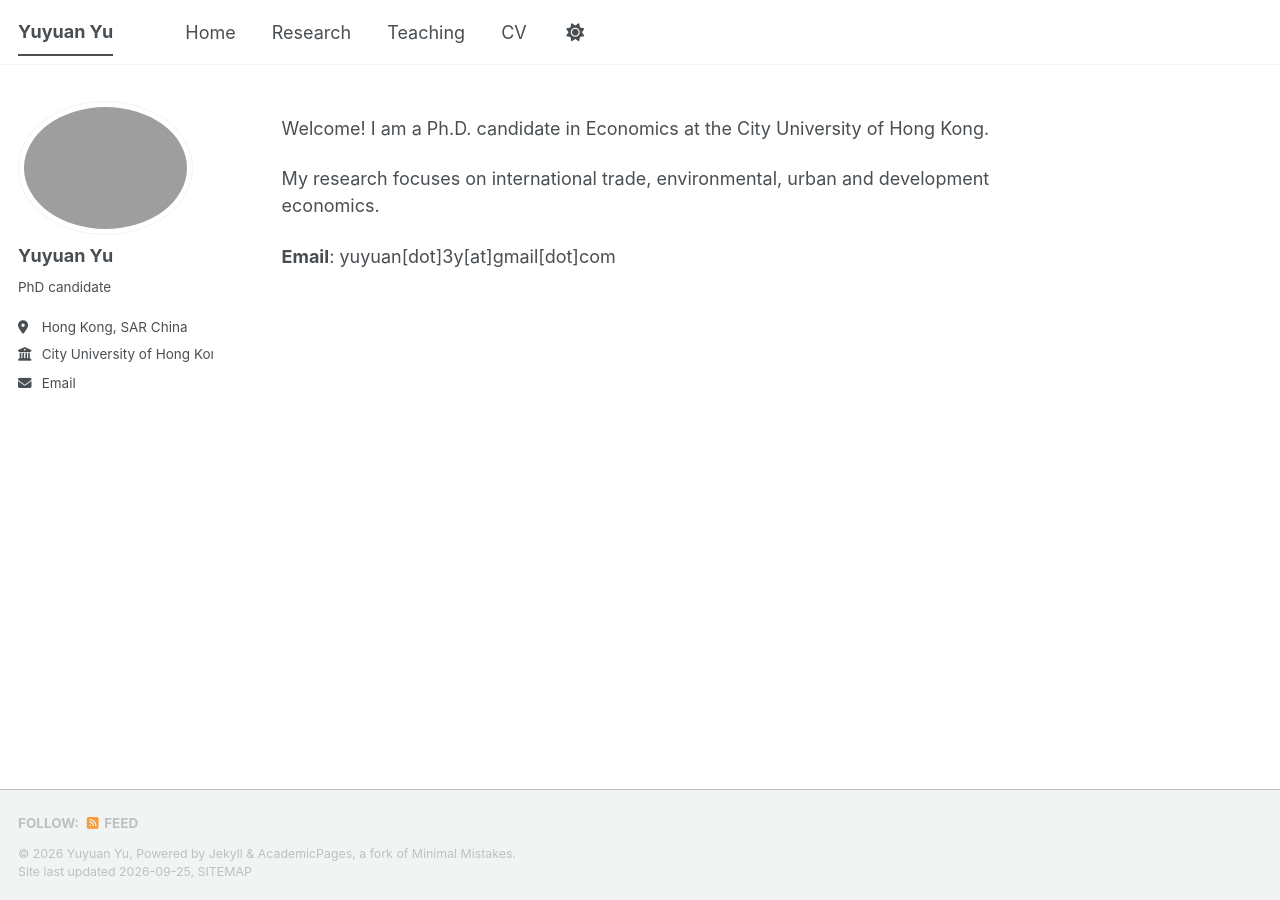
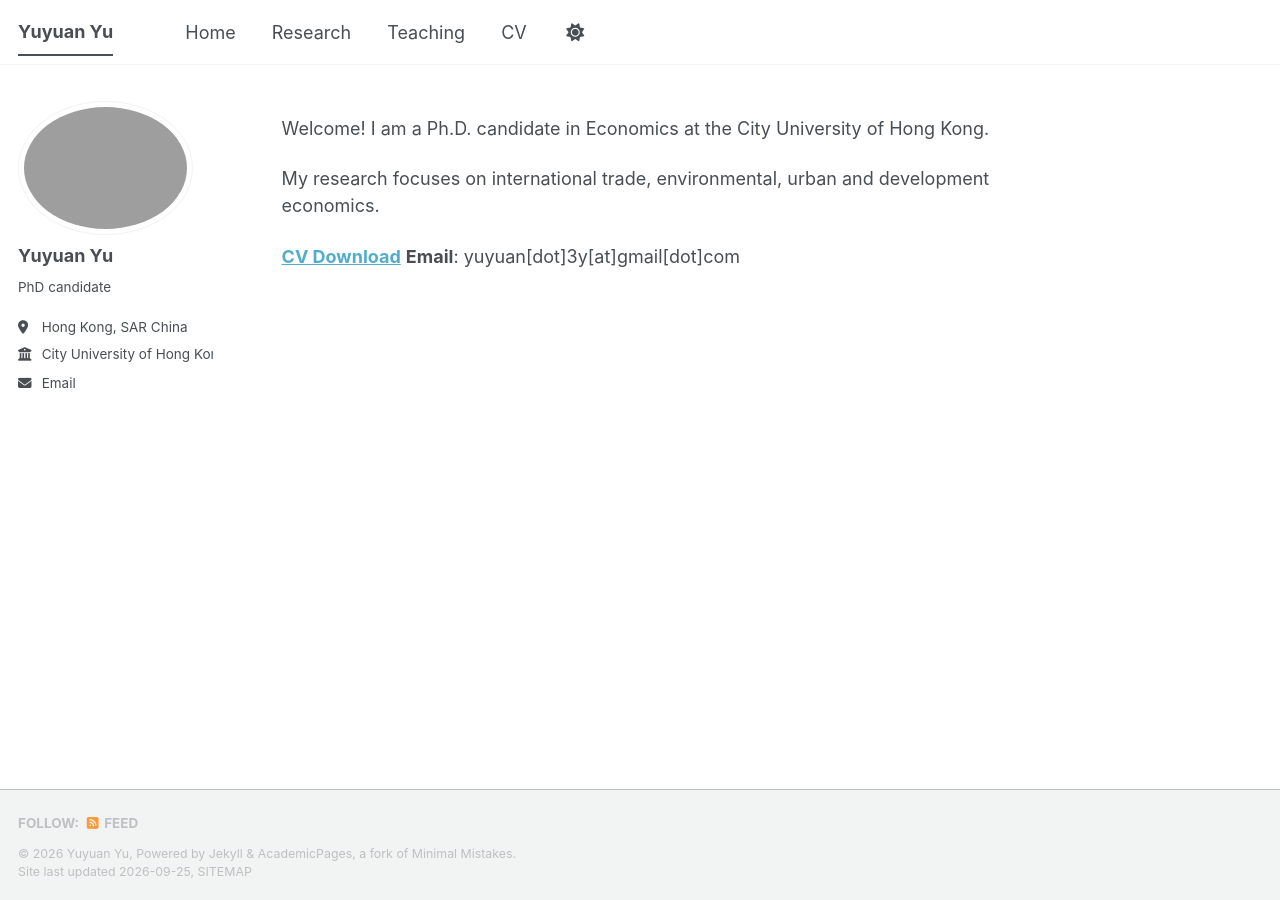
Before and after one commit to yuyuan1yu/yuyuan1yu.github.io, a Jekyll site: the page built from _pages/about.md, in a window 1280 px wide. Built offline with Jekyll 4.4.1, drawn with Linux system fonts in a browser that asks for light colours; a style sheet for code colours, icons or effects is not loaded.

Commit message:
Update about.md

```diff
--- a/_pages/about.md
+++ b/_pages/about.md
@@ -11,4 +11,5 @@ Welcome! I am a Ph.D. candidate in Economics at the City University of Hong Kong
 
 My research focuses on international trade, environmental, urban and development economics.
 
+**[CV Download](/files/2026_Job_CV_YUAN.pdf)**
 **Email**: yuyuan[dot]3y[at]gmail[dot]com
```
